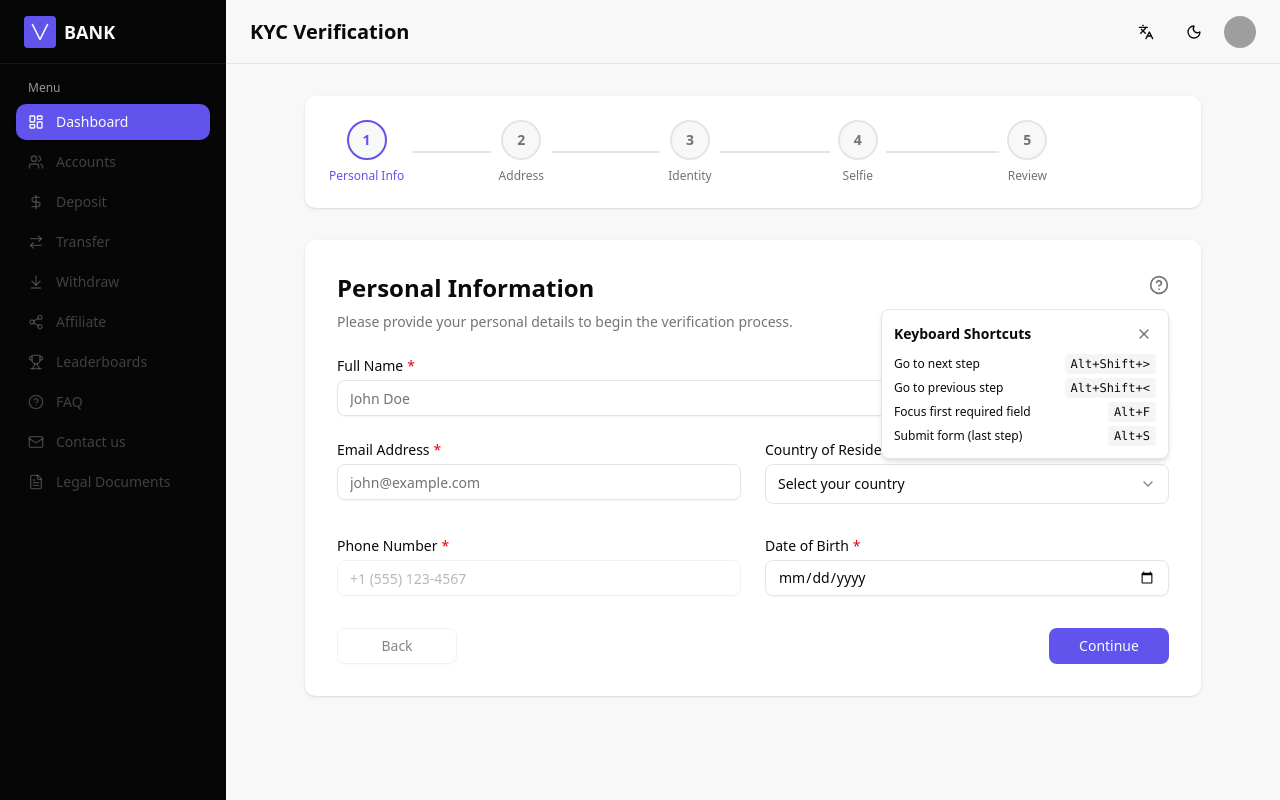
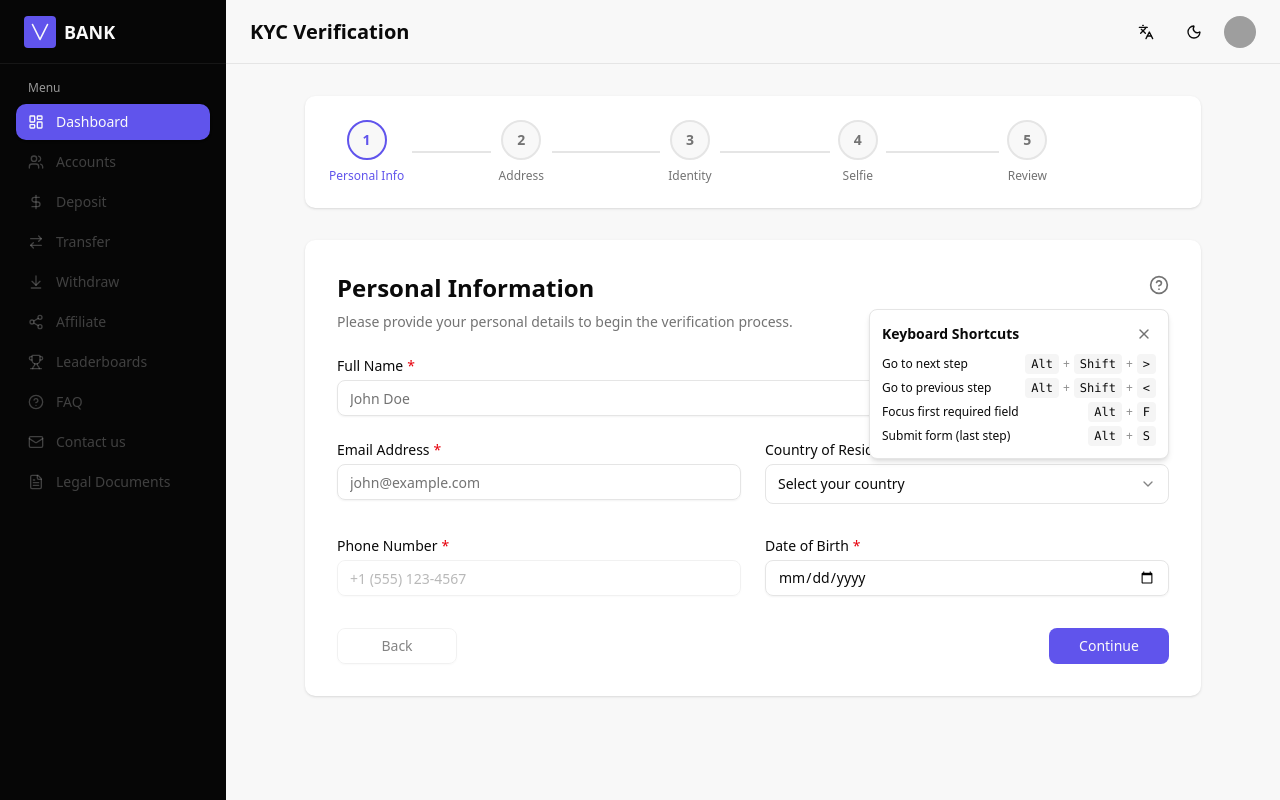
Before and after one commit to HallanCosta/woovi-challanger-kyc, a React (Vite) app: page / in a window 1280 px wide. Both pictures are taken after a click on the button 1159 px from the left and 285 px from the top of the page. Built offline with nearby package versions, Linux system fonts and the light colour scheme; grey boxes are pictures that could not be loaded.

Commit message:
chore: add animation and keyCombo on keyboardShortcuts

```diff
--- a/src/components/kyc/KeyboardShortcuts.tsx
+++ b/src/components/kyc/KeyboardShortcuts.tsx
@@ -1,4 +1,5 @@
 import { useEffect, useRef, useState } from "react"
+import { AnimatePresence, motion } from "framer-motion"
 import { HelpCircle, X } from "lucide-react"
 
 import { useTranslation } from "@/lib/i18n/useTranslation"
@@ -28,6 +29,17 @@ export function KeyboardShortcuts() {
     }
   }, [])
 
+  const KeyCombo = ({ keys }: { keys: string[] }) => (
+    <span className="ml-auto flex items-center">
+      {keys.map((key, index) => (
+        <span key={`${key}-${index}`} className="flex items-center">
+          {index > 0 && <span className="px-1 text-muted-foreground/80">+</span>}
+          <kbd className="inline-flex items-center rounded bg-muted px-1.5 py-0.5 text-xs font-medium">{key}</kbd>
+        </span>
+      ))}
+    </span>
+  )
+
   return (
     <div ref={containerRef} className="relative inline-block ml-auto">
       <button
@@ -41,12 +53,17 @@ export function KeyboardShortcuts() {
         <HelpCircle className="h-5 w-5" />
       </button>
 
-      {open && (
-        <div
-          role="dialog"
-          aria-label={t("keyboardShortcuts")}
-          className="absolute right-0 z-50 mt-2 w-72 rounded-md border bg-popover p-3 text-popover-foreground shadow-md"
-        >
+      <AnimatePresence>
+        {open && (
+          <motion.div
+            role="dialog"
+            aria-label={t("keyboardShortcuts")}
+            initial={{ opacity: 0, y: -4 }}
+            animate={{ opacity: 1, y: 0 }}
+            exit={{ opacity: 0, y: -4 }}
+            transition={{ duration: 0.15, ease: "easeOut" }}
+            className="absolute right-0 z-50 mt-2 w-[300px] rounded-md border bg-popover p-3 text-popover-foreground shadow-md"
+          >
           <div className="mb-2 flex items-center justify-between">
             <h4 className="text-sm font-semibold">{t("keyboardShortcuts")}</h4>
             <button
@@ -62,23 +79,24 @@ export function KeyboardShortcuts() {
           <div className="space-y-1 text-xs">
             <div className="flex items-center justify-between">
               <span>{t("shortcutNext")}</span>
-              <kbd className="inline-block rounded bg-muted px-1.5 py-0.5 text-xs ml-auto">Alt+Shift+&gt;</kbd>
+              <KeyCombo keys={["Alt", "Shift", ">"]} />
             </div>
             <div className="flex items-center justify-between">
               <span>{t("shortcutPrev")}</span>
-              <kbd className="inline-block rounded bg-muted px-1.5 py-0.5 text-xs ml-auto">Alt+Shift+&lt;</kbd>
+              <KeyCombo keys={["Alt", "Shift", "<"]} />
             </div>
             <div className="flex items-center justify-between">
               <span>{t("shortcutFocusFirst")}</span>
-              <kbd className="inline-block rounded bg-muted px-1.5 py-0.5 text-xs ml-auto">Alt+F</kbd>
+              <KeyCombo keys={["Alt", "F"]} />
             </div>
             <div className="flex items-center justify-between">
               <span>{t("shortcutSubmit")}</span>
-              <kbd className="inline-block rounded bg-muted px-1.5 py-0.5 text-xs ml-auto">Alt+S</kbd>
+              <KeyCombo keys={["Alt", "S"]} />
             </div>
           </div>
-        </div>
-      )}
+          </motion.div>
+        )}
+      </AnimatePresence>
     </div>
   )
 }
```
